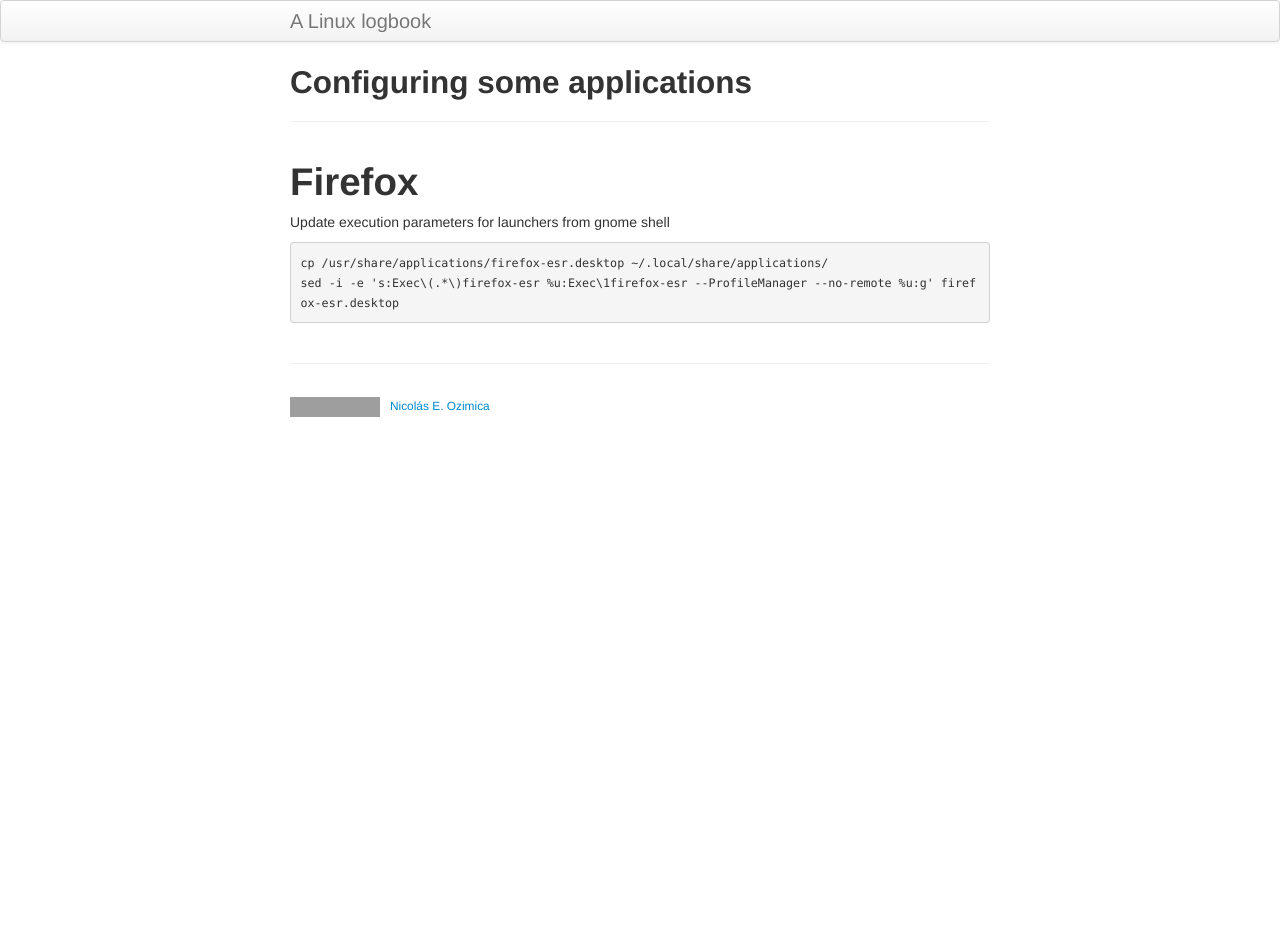
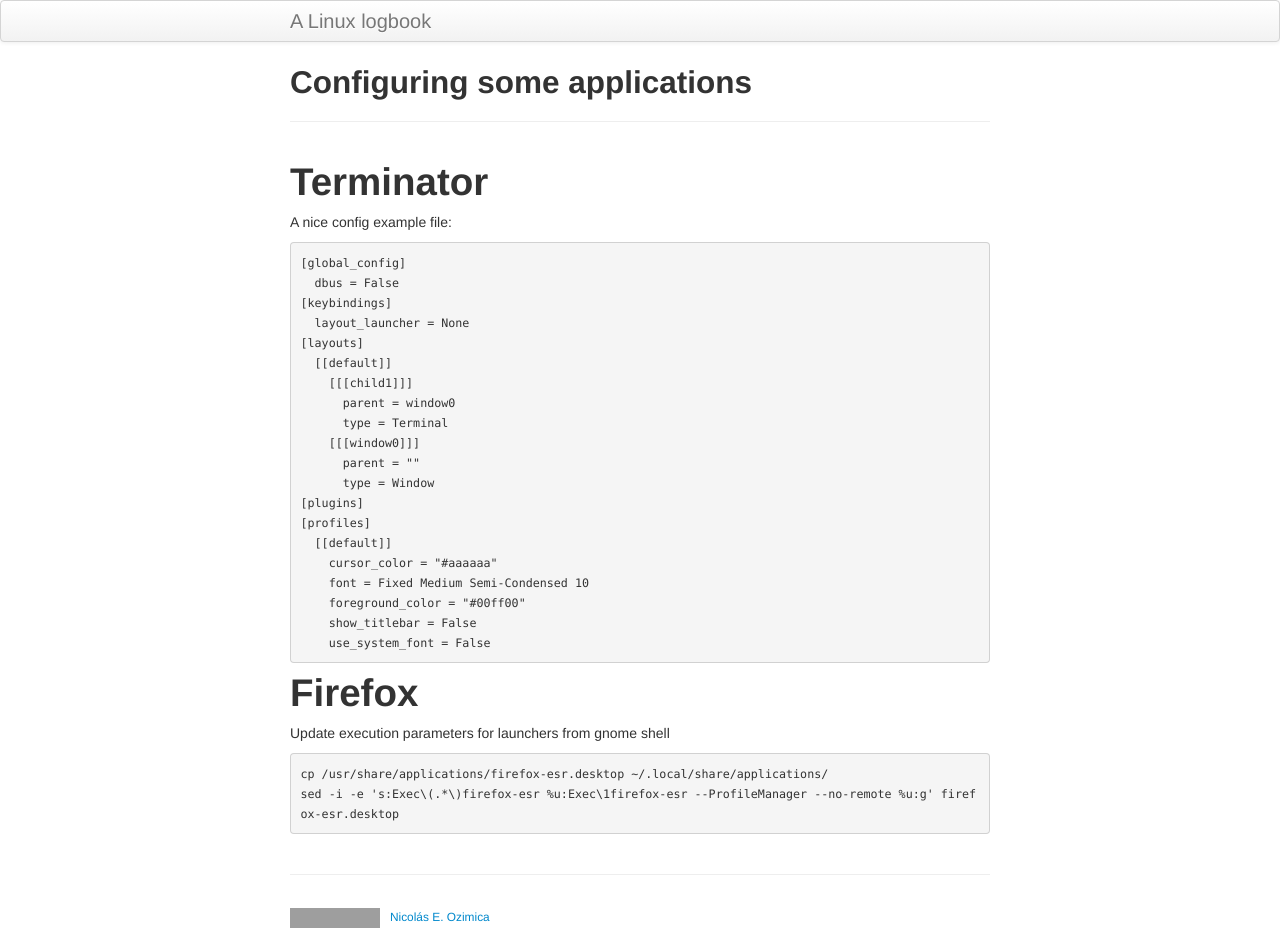
Before and after one commit to nozimica/nozimica.github.io, a Jekyll site: the page built from pages/apps_configs.md, in a window 1280 px wide. Built offline with Jekyll 4.4.1, drawn with Linux system fonts in a browser that asks for light colours; before the commit the page ends 900 px from its top, so only the background shows below that; grey boxes are pictures that could not be loaded.

Commit message:
Add config file for Terminator.

```diff
--- a/pages/apps_configs.md
+++ b/pages/apps_configs.md
@@ -3,6 +3,34 @@
 title: Configuring some applications
 description: Apps configs
 ---
+
+Terminator
+=======
+
+A nice config example file:
+
+    [global_config]
+      dbus = False
+    [keybindings]
+      layout_launcher = None
+    [layouts]
+      [[default]]
+        [[[child1]]]
+          parent = window0
+          type = Terminal
+        [[[window0]]]
+          parent = ""
+          type = Window
+    [plugins]
+    [profiles]
+      [[default]]
+        cursor_color = "#aaaaaa"
+        font = Fixed Medium Semi-Condensed 10
+        foreground_color = "#00ff00"
+        show_titlebar = False
+        use_system_font = False
+
+
 
 Firefox
 ========
```
